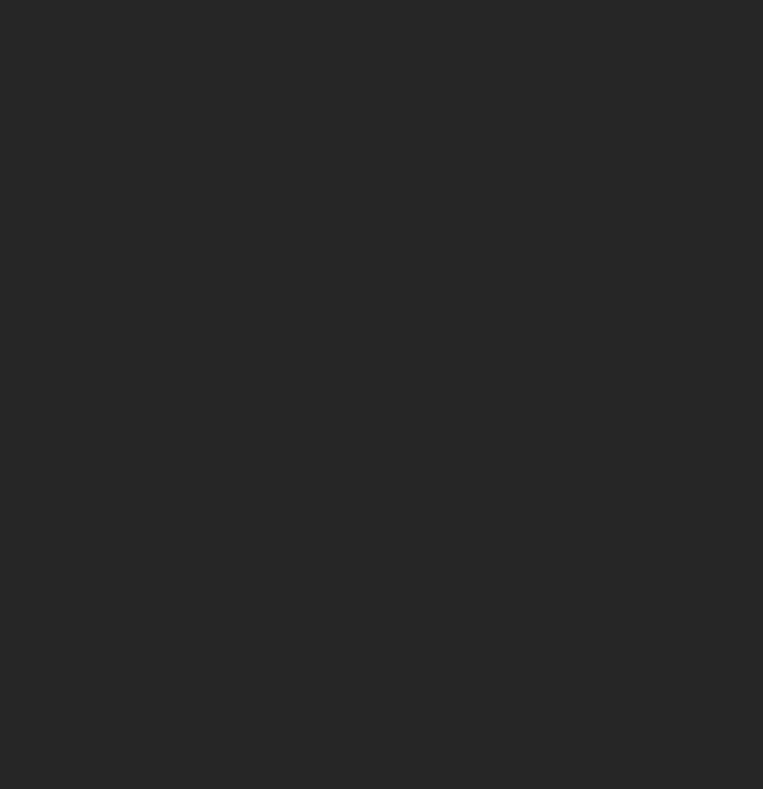
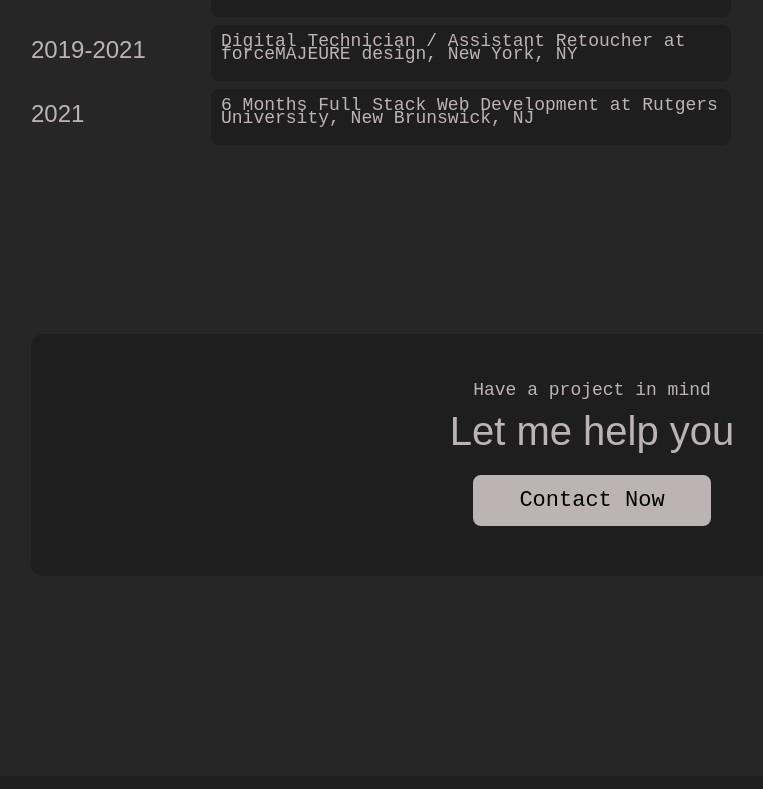
Before and after one commit to TakuyaMats/React-Portfolio, a React (Create React App) app: page /about in a window 1280 px wide. Shown: the part 1561-2350 px from the top of the page, without its empty margins (48-811 px from the left). Before the commit the page ends 800 px from the top, so only its background shows below. Built offline with nearby package versions, Linux system fonts and the light colour scheme.

Commit message:
added content in my About page.

```diff
--- a/src/App.js
+++ b/src/App.js
@@ -5,6 +5,7 @@ import Home from "./pages/Home";
 import About from "./pages/About";
 import Projects from "./pages/Projects";
 import Contact from "./pages/Contact";
+import Footer from "./components/Footer/Footer";
 
 function App() {
     return (
@@ -24,6 +25,7 @@ function App() {
                     <Home />
                 </Route>
             </Switch>
+            <Footer />
         </Router>
     );
 };
--- /dev/null
+++ b/src/components/AboutInfoItem/AboutInfoItem.js
@@ -0,0 +1,57 @@
+import React from 'react';
+import styled from 'styled-components';
+import PText from '../PText/PText';
+
+const AboutItemStyles = styled.div`
+    display: flex;
+    align-items: center;
+    justify-content: flex-start;
+    position: relative;
+    margin-top: 3rem;
+    .title {
+        font-size: 2.4rem;
+    }
+    .items {
+        display: flex;
+        gap: 1.5rem;
+        position: absolute;
+        left: 18rem;
+    }
+    .item {
+        background-color: var(--deep-dark);
+        padding: 1rem;
+        border-radius: 8px;
+    }
+    @media only screen and (max-width: 768px) {
+        flex-direction: column;
+        align-items: flex-start;
+        gap: 1rem;
+        .items {
+        position: initial;
+        gap: 1rem;
+        }
+        .title {
+        font-size: 2rem;
+        }
+    }
+`;
+
+function AboutInfoItem({
+    title = 'Title',
+    items = ['HTML', 'CSS'],
+}) {
+    return (
+        <AboutItemStyles>
+            <h1 className="title">{title}</h1>
+            <div className="items">
+            {items.map((item, index) => (
+                <div className="item" key={index}>
+                <PText>{item}</PText>
+                </div>
+            ))}
+            </div>
+        </AboutItemStyles>
+    );
+}
+
+export default AboutInfoItem;
--- a/src/components/FooterCol/FooterCol.js
+++ b/src/components/FooterCol/FooterCol.js
@@ -11,6 +11,7 @@ const ColStyle = styled.div`
         margin-bottom: 1rem;
     }
     a {
+        color: var(--gray-1);
         font-size: 1.8rem;
     }
 `;
--- a/src/pages/About.js
+++ b/src/pages/About.js
@@ -1,10 +1,152 @@
-import React from 'react'
+import React from 'react';
+import PText from '../components/PText/PText';
+import styled from 'styled-components';
+import ContactBanner from '../components/ContactBanner/ContactBanner';
+import Button from '../components/Button/Button';
+import AboutInfoItem from '../components/AboutInfoItem/AboutInfoItem';
+import AboutImg from '../assets/img/about-page-img.jpeg';
+import Resume from '../assets/resume/resume.pdf';
+
+const AboutStyle = styled.div`
+    background-color: var(--dark-bg);
+    padding: 20rem 0 10rem 0;
+    .top-section {
+        display: flex;
+        align-items: center;
+        justify-content: center;
+        gap: 2rem;
+    }
+    .left {
+        flex: 3;
+    }
+    .right {
+        flex: 2;
+    }
+    .about__subheading {
+        font-size: 2.2rem;
+        margin-bottom: 2rem;
+        span {
+            background-color: var(--deep-dark);
+            padding: 0.5rem;
+            border-radius: 8px;
+        }
+    }
+    .about__heading {
+        font-size: 3.6rem;
+        margin-bottom: 3rem;
+    }
+    .about__info {
+        margin-bottom: 4rem;
+        .para {
+            max-width: 100%;
+        }
+    }
+    .about__info__items {
+        margin-top: 15rem;
+    }
+    .about__info__item {
+        margin-bottom: 10rem;
+    }
+    .about__info__heading {
+        font-size: 3.6rem;
+        text-transform: uppercase;
+    }
+    @media only screen and (max-width: 768px) {
+        padding: 10rem 0;
+        .top-section {
+            flex-direction: column;
+            gap: 5rem;
+        }
+        .about__subheading {
+            font-size: 1.8rem;
+        }
+        .about__heading {
+            font-size: 2.8rem;
+        }
+        .about__info__heading {
+            font-size: 3rem;
+        }
+    }
+`;
 
 function About() {
     return (
-        <div>
-            {/* <h1>This is about page</h1> */}
-        </div>
+        <>
+        <AboutStyle>
+            <div className="container">
+                <div className="top-section">
+                    <div className="left">
+                        <p className="about__subheading">
+                            Hi, I am <span>Takuya Matsumoto</span>
+                        </p>
+                        <h2 className="about__heading">
+                            A fullstack web developer
+                        </h2>
+                        <div className="about__info">
+                            <PText>
+                            Innovative problem-solver who is passionate about developing apps with a focus on mobile-first design and web development.
+                            Strong arts and professional design background with a Certificate in Computer Software Engineering from Rutgers University–New Brunswick.
+                            Strengths in creativity, teamwork, and building projects from ideation to execution.
+                            Previously a digital technician with experience in the photography industry, with skills in photoshoots, management, and adobe photoshop.
+                            </PText>
+                        </div>
+                        <Button btnText="Download CV" btnLink="#" />
+                        </div>
+                        <div className="right">
+                    <img src={AboutImg} alt="me" />
+                </div>
+            </div>
+            <div className="about__info__items">
+                <div className="about__info__item">
+                    <h1 className="about__info__heading">Education</h1>
+                            <AboutInfoItem
+                            title="School"
+                            items={['Fort Lee High School, New Jersey']}
+                            />
+                            <AboutInfoItem
+                            title="Collage"
+                            items={['School of Visual Arts, New York']}
+                            />
+                            <AboutInfoItem
+                            title="Certificate"
+                            items={['Rutgers University, New Jersey']}
+                            />
+                        </div>
+                        <div className="about__info__item">
+                            <h1 className="about__info__heading">My Skills</h1>
+                            <AboutInfoItem
+                            title="FrontEnd"
+                            items={['HTML5', 'CSS3', 'JavaScript ES6+', 'REACT', 'Handlebars', 'Materialize', 'Bootstrap']}
+                            />
+                            <AboutInfoItem
+                            title="BackEnd"
+                            items={['Node', 'Express', 'PHP', 'npm', 'Mongodb', 'MySQL', 'NoSQL']}
+                            />
+                            <AboutInfoItem
+                            title="Design"
+                            items={['Photoshop', 'Figma', 'Lightroom']}
+                            />
+                        </div>
+                        <div className="about__info__item">
+                            <h1 className="about__info__heading">Experiences</h1>
+                            <AboutInfoItem
+                            title="2018-2019"
+                            items={['Studio & Equipment Coordinator at CreativeDrive, New York, NY']}
+                            />
+                            <AboutInfoItem
+                            title="2019-2021"
+                            items={['Digital Technician / Assistant Retoucher at forceMAJEURE design, New York, NY']}
+                            />
+                            <AboutInfoItem
+                            title="2021"
+                            items={['6 Months Full Stack Web Development at Rutgers University, New Brunswick, NJ']}
+                            />
+                        </div>
+                    </div>
+                </div>
+                <ContactBanner />
+            </AboutStyle>
+        </>
     )
 }
 
--- a/src/pages/Home.js
+++ b/src/pages/Home.js
@@ -4,7 +4,6 @@ import HeroSection from '../components/HeroSection/HeroSection'
 import AboutSection from '../components/AboutSection/AboutSection'
 import ProjectSection from '../components/ProjectSection/ProjectSection';
 import ContactBanner from '../components/ContactBanner/ContactBanner';
-import Footer from '../components/Footer/Footer';
 
 
 const HomeStyle = styled.div`
@@ -18,7 +17,6 @@ function Home() {
             <AboutSection />
             <ProjectSection />
             <ContactBanner />
-            <Footer />
         </HomeStyle>
     )
 }
```
Also changed, not shown: src/assets/img/about-page-img.jpeg (added), 1 other file (tests, documents, lock files or other folders).
